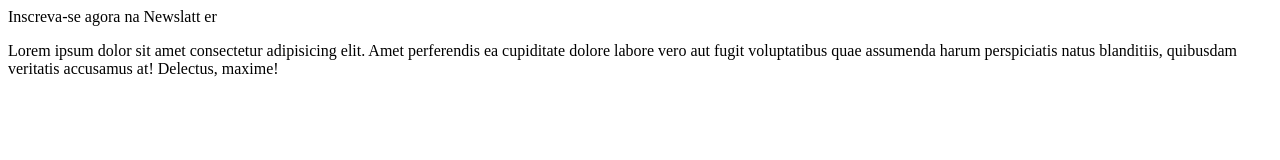
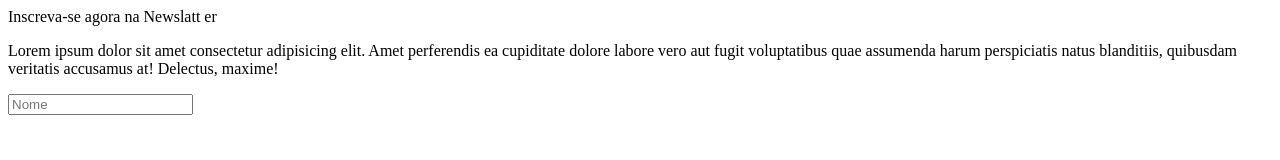
Before and after one commit to josedhyogo/Desenvolvimento-Web, a plain HTML site: page projeto/index.html in a window 1280 px wide. Drawn offline with Linux system fonts and the light colour scheme.

Commit message:
Update index.html

```diff
--- a/projeto/index.html
+++ b/projeto/index.html
@@ -6,16 +6,21 @@
     <title>Document</title>
 </head>
 <body>
-    <header>
-            <nav>
+<header>
+        <nav>
 
-            </nav>
-    </header>
-<main>
+        </nav>
+</header>
+<div class="principal">
     <div>Inscreva-se agora na Newslatt er</div>
         <div></div>
     <p>Lorem ipsum dolor sit amet consectetur adipisicing elit. Amet perferendis ea cupiditate dolore labore vero aut fugit voluptatibus quae assumenda harum perspiciatis natus blanditiis, quibusdam veritatis accusamus at! Delectus, maxime!</p>
-</main>
+    <form action="">
+        <input type="text" placeholder="Nome">
+
+    </form>
+
+</div>
 
 </body>
 </html>
```
